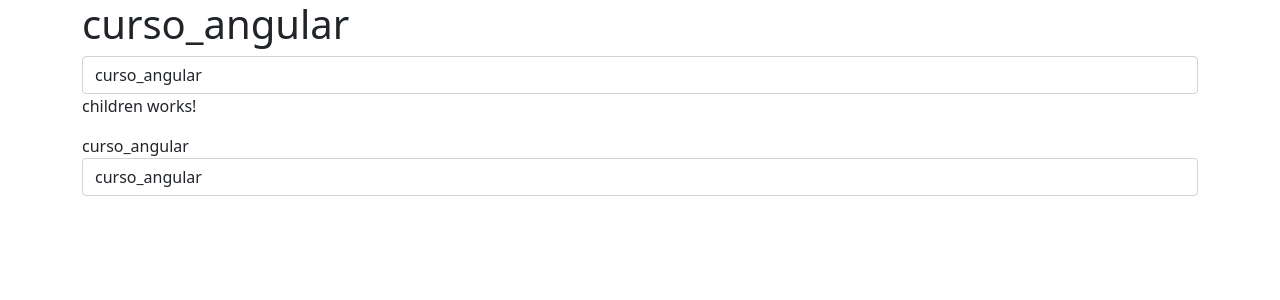
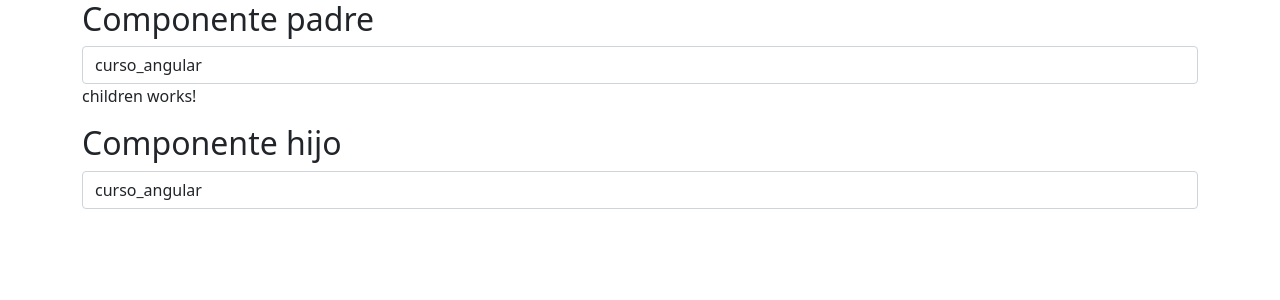
Before and after one commit to johncab1/curso_angular, an Angular app: page / in a window 1280 px wide. Shown: the top 300 px of the page. Built offline with nearby package versions, Linux system fonts and the light colour scheme.

Commit message:
comunicacion entre componentes - @Output

```diff
--- a/src/app/app.component.html
+++ b/src/app/app.component.html
@@ -1,6 +1,6 @@
 
 <div class="container">
-    <h1>{{title}}</h1>
+    <h2>Componente padre</h2>
 
     <!-- <app-contador></app-contador> -->
     <!-- <app-botones></app-botones> -->
@@ -10,5 +10,5 @@
     <!-- <app-formulario2></app-formulario2> -->
     <!-- <app-formulario-reactivo></app-formulario-reactivo> -->
     <input type="text" class="form-control" [(ngModel)] ="title">
-    <app-children [title]="title"></app-children>
+    <app-children [(title)]="title"></app-children>
 </div>
--- a/src/app/children/children.component.html
+++ b/src/app/children/children.component.html
@@ -1,3 +1,3 @@
 <p>children works!</p>
-{{title}}
-<input type="text" class="form-control" [(ngModel)] ="title">
+<h2>Componente hijo</h2>
+<input type="text" class="form-control" (keyup)="emitChange()" [(ngModel)] ="title">
--- a/src/app/children/children.component.ts
+++ b/src/app/children/children.component.ts
@@ -1,4 +1,4 @@
-import { Component, Input } from '@angular/core';
+import { Component, Input, EventEmitter, Output } from '@angular/core';
 
 @Component({
   selector: 'app-children',
@@ -7,4 +7,11 @@ import { Component, Input } from '@angular/core';
 })
 export class ChildrenComponent {
   @Input() title?: string;
+
+  @Output() titleChange = new EventEmitter<string>();
+
+  emitChange()
+{
+  this.titleChange.emit(this.title);
 }
+}
```
